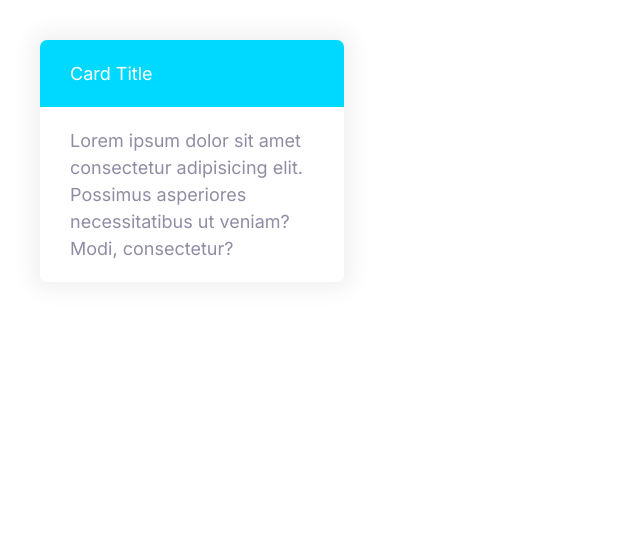
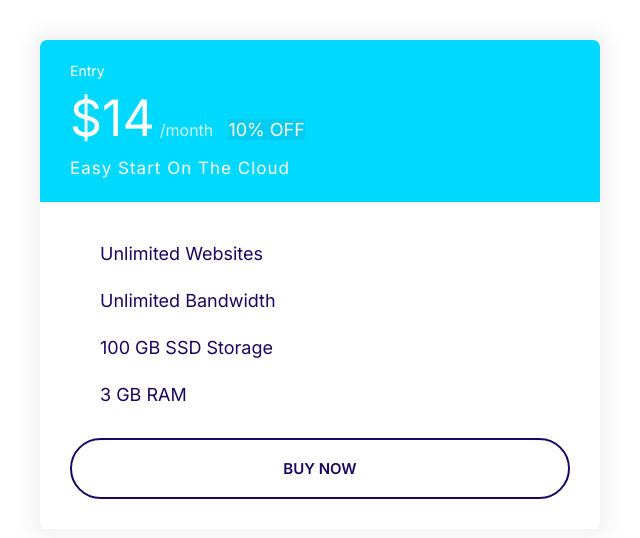
Before and after one commit to ACompleteNoobSmoke/Moshified, a plain HTML site: page index.html in a window 1280 px wide. Shown: the whole page, without its empty margins (0-640 px from the left). Drawn offline with Linux system fonts and the light colour scheme.

Commit message:
Worked on Plan Component

```diff
--- a/css/badge.css
+++ b/css/badge.css
@@ -20,6 +20,7 @@
 
 .badge--small {
     font-size: 1.6rem;
+    padding: 0.5rem 1.5rem;
 }
 
 @media screen and (min-width: 1024px) {
--- a/css/cards.css
+++ b/css/cards.css
@@ -20,3 +20,55 @@
     background: var(--color-secondary);
     color: #fff;
 }
+
+.card--secondary
+.badge--secondary {
+    background: #02cdf1;
+}
+
+.plan__name {
+    color: #fff;
+    margin: 0;
+    font-weight: 500;
+    font-size: 2.4rem;
+}
+
+.plan__price {
+    font-size: 6rem;
+}
+
+.plan__billing-cycle {
+    font-size: 2.4rem;
+    font-weight: 300;
+    opacity: .8;
+    margin-right: 1rem;
+}
+
+.plan__description {
+    font-size: 2rem;
+    font-weight: 300;
+    letter-spacing: 1px;
+    display: block;
+}
+
+.plan .list__item {
+    margin-bottom: 2rem;
+}
+
+@media screen and (min-width: 1024px) {
+    .plan__name {
+        font-size: 1.4rem;
+    }
+
+    .plan__price {
+        font-size: 5rem;
+    }
+
+    .plan__billing-cycle {
+        font-size: 1.6rem;
+    }
+
+    .plan__description {
+        font-size: 1.7rem;
+    }
+}
--- a/index.html
+++ b/index.html
@@ -12,15 +12,27 @@
     <title>Document</title>
 </head>
     <body>
-        <div style="width: 30%; padding: 4rem">
-           <div class="card card--secondary">
-            <header class="card__header ">Card Title</header>
-            <div class="card__body">
-                Lorem ipsum dolor sit amet consectetur adipisicing elit.
-                Possimus asperiores necessitatibus ut veniam? Modi, consectetur?
+        <div style="width: 50%; padding: 4rem">
+            <div class="plan">
+                 <div class="card card--secondary">
+                    <header class="card__header ">
+                        <h3 class="plan__name">Entry</h3>
+                        <span class="plan__price">$14</span>
+                        <span class="plan__billing-cycle">/month</span>
+                        <span class="badge badge--secondary badge--small">10% OFF</span>
+                        <span class="plan__description">Easy Start On The Cloud</span>
+                    </header>
+                    <div class="card__body">
+                        <ul class="list list--tick">
+                            <li class="list__item">Unlimited Websites</li>
+                            <li class="list__item">Unlimited Bandwidth</li>
+                            <li class="list__item">100 GB SSD Storage</li>
+                            <li class="list__item">3 GB RAM</li>
+                        </ul>
+                        <button class="btn btn-outline btn-block">Buy Now</button>
+                    </div>
+                </div>
             </div>
-           </div>
         </div>
-
     </body>
 </html>
```
